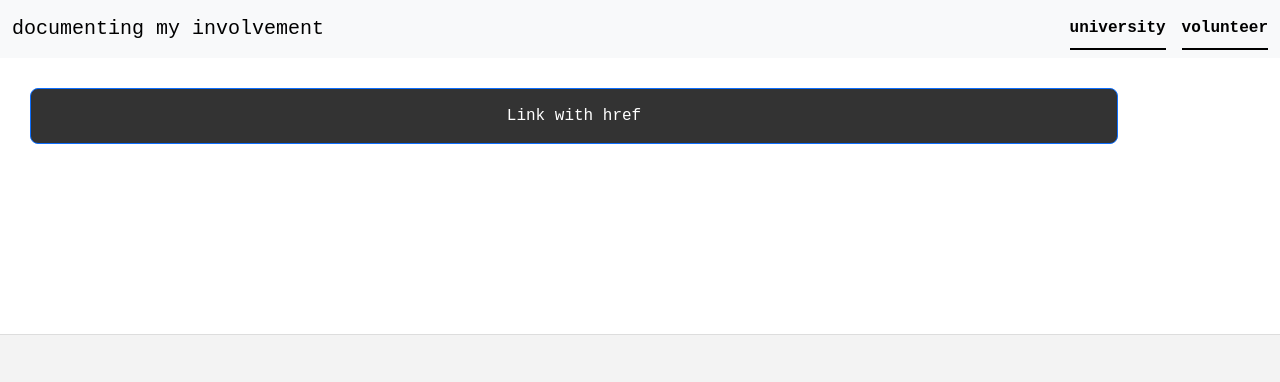
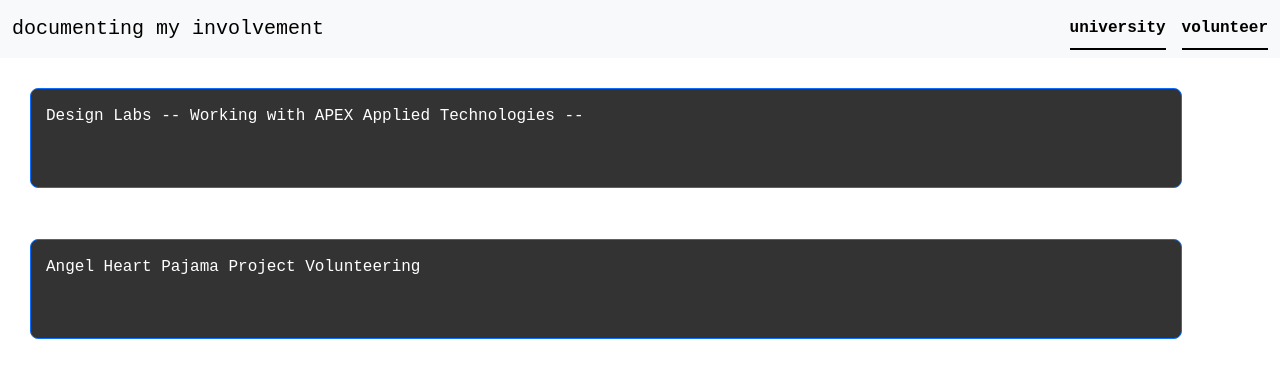
Before and after one commit to CG020/camilagrubbweb, a React (Vite) app: page /involve in a window 1280 px wide. Shown: the top 382 px of the page. Built offline with nearby package versions, Linux system fonts and the light colour scheme.

Commit message:
updates involvement page

```diff
--- a/src/components/InvolvePage.tsx
+++ b/src/components/InvolvePage.tsx
@@ -5,15 +5,24 @@
 
 const InvolvePage = () => {
     const rectButton = {
-        width: '85vw',
-        height: 'auto',
+        width: '90vw',
+        height: '100px',
         padding: '15px',
         margin: '30px',
+        marginBottom: '5px',
         backgroundColor: '#333',
         display: 'flex',
         flexDirection: 'column',
         borderRadius: '8px',
         boxSizing: 'border-box',
+        fontFamily: 'monospace, sans-serif',
+        textAlign: 'left',
+    };
+
+    const rectContent = {
+        width: '85vw',
+        height: 'auto',
+        marginLeft: '35px',
         fontFamily: 'monospace, sans-serif',
     };
 
@@ -21,13 +30,32 @@
         <div>
             <NavBar message={'documenting my involvement'} tabs={['university', 'volunteer']}/>
             <p className="d-inline-flex gap-1">
-                <a className="btn btn-primary" style={rectButton} data-bs-toggle="collapse" href="#collapseExample" role="button" aria-expanded="false" aria-controls="collapseExample">
-                    Link with href
+                <a className="btn btn-primary" style={rectButton} data-bs-toggle="collapse" href="#collapse1" role="button" aria-expanded="false" aria-controls="collapseExample">
+                    Design Labs -- Working with APEX Applied Technologies --
                 </a>
             </p>
-            <div className="collapse" id="collapseExample">
+            <div className="collapse" style={rectContent} id="collapse1">
                 <div className="card card-body">
-                    Some placeholder content for the collapse component. This panel is hidden by default but revealed when the user activates the relevant trigger.
+                    At the University of Arizona Design Labs, I got the oppurtunity to partner with several students
+                    from multiple disciplines at the university. APEX Applied Technologues helps marginalized groups and
+                    small communities to improve quality of life environmentally and economically. We put together a
+                    team to work with APEX Applied Technologies on a toolkit for clients interested in the economic services.
+                    This toolkit offers comprehensive guidance on the intricate processes involved in federal grant writing and
+                    management. This initiative sought to empower clients with the knowledge and tools necessary to secure funding
+                    that could significantly improve their communities' quality of life. Through this collaborative effort, we were
+                    able to contribute to APEX's mission of fostering sustainable development and economic growth.
+                </div>
+            </div>
+
+            <p className="d-inline-flex gap-1">
+                <a className="btn btn-primary" style={rectButton} data-bs-toggle="collapse" href="#collapse2" role="button" aria-expanded="false" aria-controls="collapseExample">
+                    Angel Heart Pajama Project Volunteering
+                </a>
+            </p>
+            <div className="collapse" style={rectContent} id="collapse2">
+                <div className="card card-body">
+                    Angel Heart is a Southern Arizona Based volunteer group that helps children have access to a warm and welcoming
+                    community and
                 </div>
             </div>
             <Footer></Footer>
```
